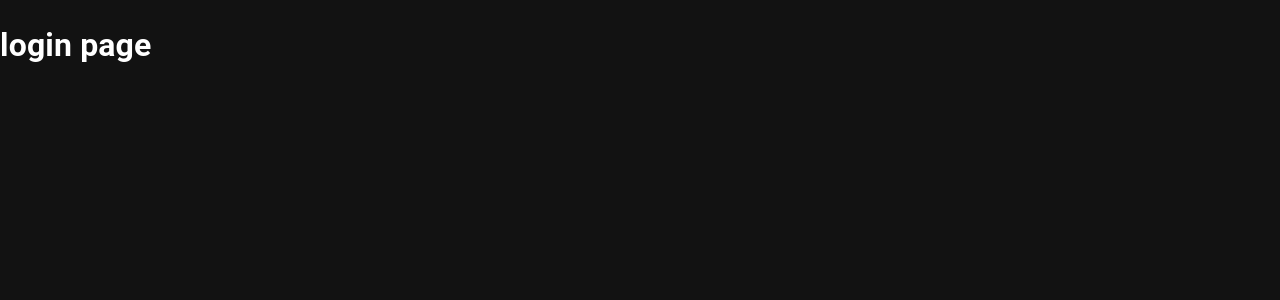
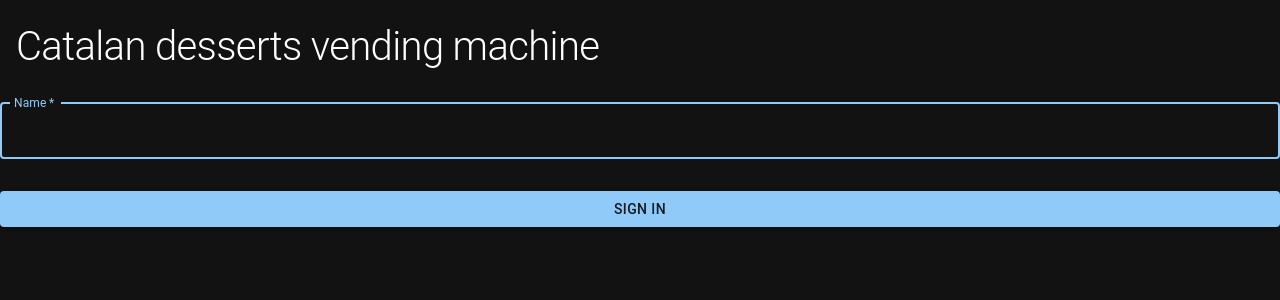
Before and after one commit to jairovadillo/vending-machine, a React (Create React App) app: page / in a window 1280 px wide. Shown: the top 300 px of the page. Built offline with nearby package versions, Linux system fonts and the light colour scheme.

Commit message:
Add login

```diff
--- a/src/pages/Login.tsx
+++ b/src/pages/Login.tsx
@@ -1,13 +1,53 @@
-import { FC } from "react";
+import { FC, useCallback } from "react";
+import { useDispatch, useSelector } from "react-redux";
 import { Navigate } from "react-router";
+import { RootState } from "../store";
+import { Box, Button, Grid, Input, TextField, Typography } from "@mui/material";
+import { updateCustomerName } from "../slice";
 
 export const Login: FC = () => {
-  const user = false; // TODO connect to the redux store and retrieve the user name
+  const dispatch = useDispatch();
+  const handleUpdateCustomerName = useCallback(
+    (customerName: string) => {
+      dispatch(updateCustomerName(customerName));
+    },
+    [dispatch]
+  );
+  const handleSubmit = (event: any) => {
+    event.preventDefault();
+    const data = new FormData(event.currentTarget);
+    const customerName: any = data.get("customerName");
 
-  // if user, no need to login again, redirect to vending machine home
-  if (user) {
+    if (customerName) {
+      dispatch(updateCustomerName(customerName));
+    }
+  };
+
+  const customerName = useSelector(
+    (state: RootState) => state.vendingMachine.name
+  );
+
+  if (customerName) {
     return <Navigate to="/vending-machine" />;
   }
 
-  return <h1>login page</h1>;
+  return (
+    <Box onSubmit={handleSubmit} component="form" noValidate sx={{ mt: 1 }}>
+      <Typography variant="h1" sx={{ fontSize: 40, padding: 2 }}>
+        Catalan desserts vending machine
+      </Typography>
+      <TextField
+        margin="normal"
+        required
+        fullWidth
+        id="customerName"
+        label="Name"
+        name="customerName"
+        autoFocus
+      />
+      <Button type="submit" fullWidth variant="contained" sx={{ mt: 3, mb: 2 }}>
+        Sign In
+      </Button>
+    </Box>
+  );
 };
--- a/src/pages/VendingMachine.tsx
+++ b/src/pages/VendingMachine.tsx
@@ -11,6 +11,9 @@ export const VendingMachine: FC = () => {
   const [products, setProducts] = useState<ProductProps[]>([]);
   const [isLoading, setLoading] = useState(false);
   const [error, setError] = useState(null);
+  const customerName = useSelector(
+    (state: RootState) => state.vendingMachine.name
+  );
 
   useEffect(() => {
     const fetchProducts = async () => {
@@ -28,6 +31,10 @@ export const VendingMachine: FC = () => {
 
     fetchProducts();
   }, []);
+
+  if (!customerName) {
+    return <Navigate to="/" />;
+  }
 
   if (isLoading) {
     return (
--- a/src/slice.ts
+++ b/src/slice.ts
@@ -22,11 +22,12 @@ export const vendingMachineSlice = createSlice({
         state.balance = 0.0;
       }
     },
-    setName: (state, action: PayloadAction<string | null>) => {
+    updateCustomerName: (state, action: PayloadAction<string | null>) => {
       state.name = action.payload;
     },
   },
 });
 
-export const { updateBalance, setName } = vendingMachineSlice.actions;
+export const { updateBalance, updateCustomerName } =
+  vendingMachineSlice.actions;
 export default vendingMachineSlice.reducer;
```
Also changed, not shown: src/components/Product.tsx (+0 -28 lines).
